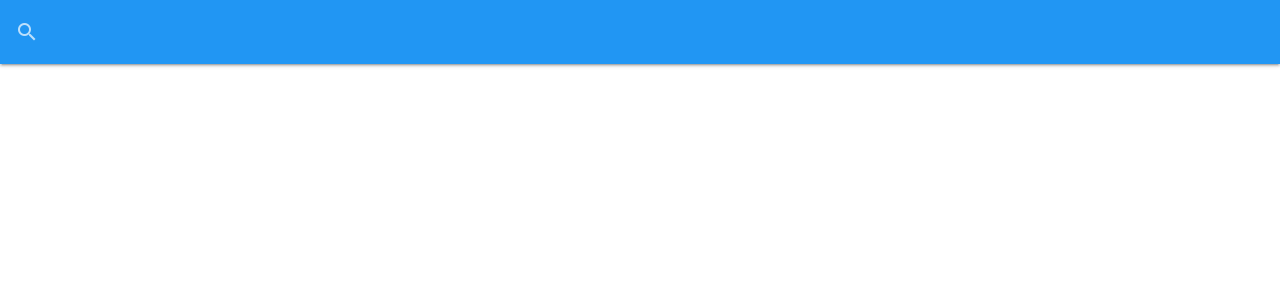
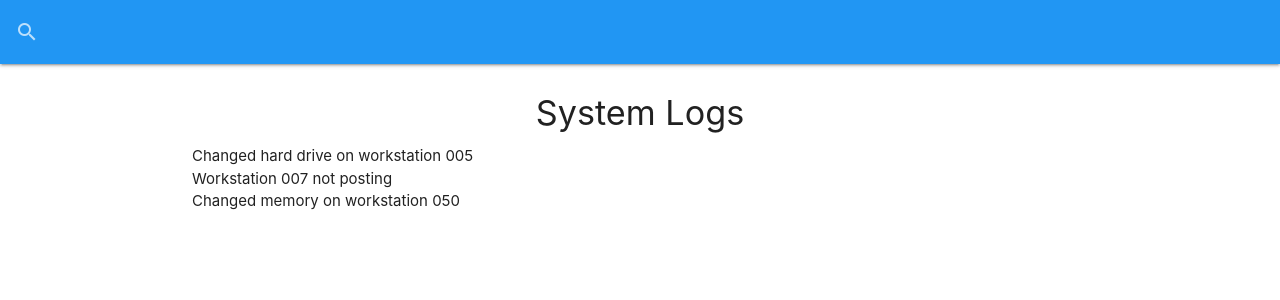
Before and after one commit to joFolta/it-logger-redux, a React (Create React App) app: page / in a window 1280 px wide. Shown: the top 300 px of the page. Built offline with nearby package versions, Linux system fonts and the light colour scheme; data requests are answered from the project's data file.

Commit message:
Logs component with materializecss collection component

```diff
--- a/src/App.js
+++ b/src/App.js
@@ -1,5 +1,6 @@
 import React, { Fragment, useEffect } from "react";
 import SearchBar from "./components/layout/SearchBar";
+import Logs from "./components/logs/Logs";
 
 import "materialize-css/dist/css/materialize.min.css";
 import M from "materialize-css/dist/js/materialize.min.js";
@@ -12,6 +13,9 @@
   return (
     <Fragment>
       <SearchBar />
+      <div className="container">
+        <Logs />
+      </div>
     </Fragment>
   );
 };
--- /dev/null
+++ b/src/components/logs/Logs.js
@@ -0,0 +1,40 @@
+import React, { useState, useEffect } from "react";
+
+const Logs = () => {
+  const [logs, setLogs] = useState([]);
+  const [loading, setLoading] = useState(false);
+
+  useEffect(() => {
+    getLogs();
+  }, []); // pass in empty array, so it only runs once; no dependencies
+
+  const getLogs = async () => {
+    setLoading(true);
+    const res = await fetch("/logs"); // don't have to do 'http://localhost:5000/logs' b/c we added to package.json "proxy": "http://localhost:5000"
+    // TODO REMOVE LOG
+    console.log("res not formatted to json", res);
+    const data = await res.json(); // format data as json
+
+    setLogs(data);
+    setLoading(false);
+  };
+
+  if (loading) {
+    return <h4>...Loading...</h4>;
+  }
+
+  return (
+    <ul className="collection-with-header">
+      <li className="collection-header">
+        <h4 className="center">System Logs</h4>
+      </li>
+      {!loading && logs.length === 0 ? (
+        <p className="center">No logs to show...</p>
+      ) : (
+        logs.map((log) => <li>{log.message}</li>)
+      )}
+    </ul>
+  );
+};
+
+export default Logs;
```
Also changed, not shown: src/components/logs/LogItem.js (added).
